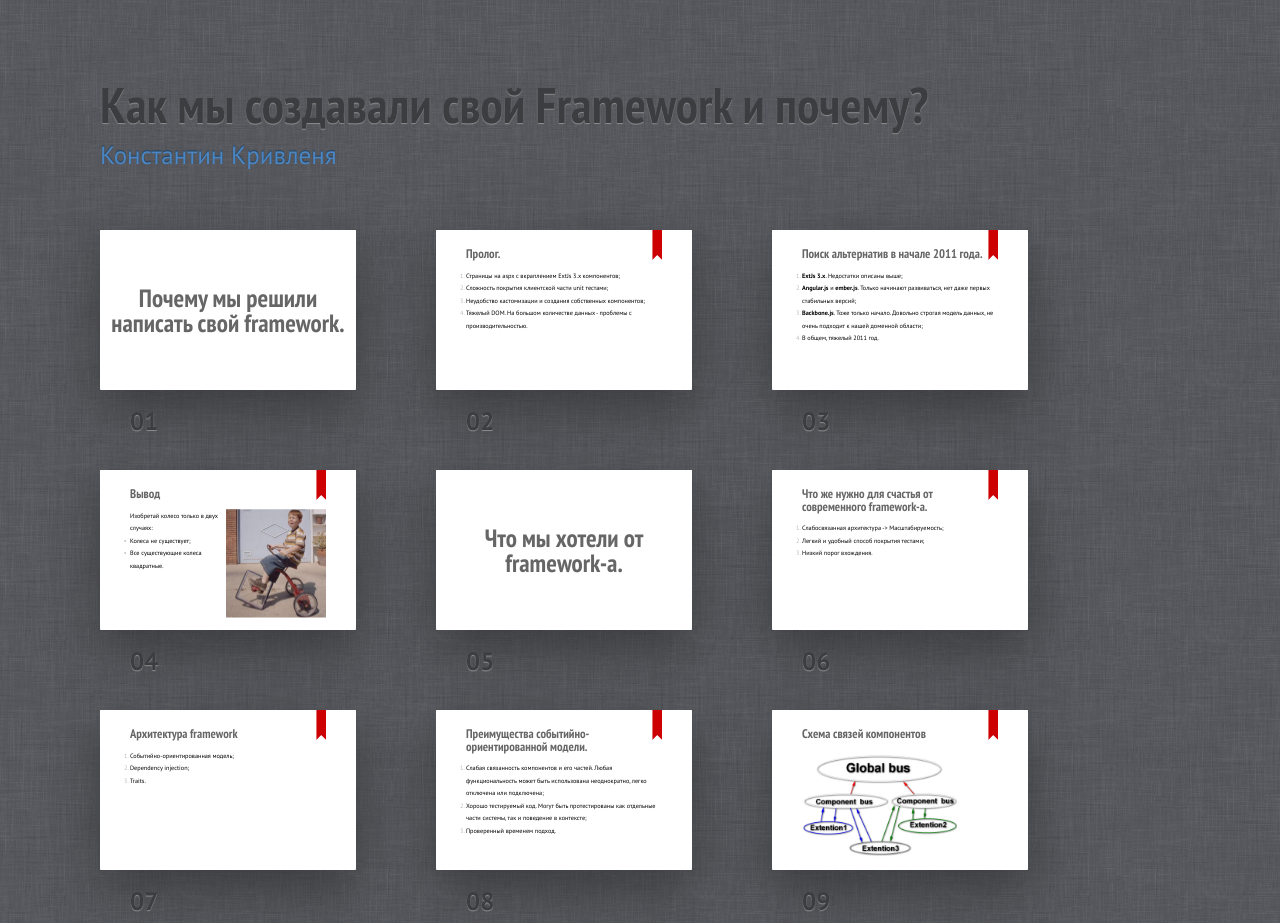
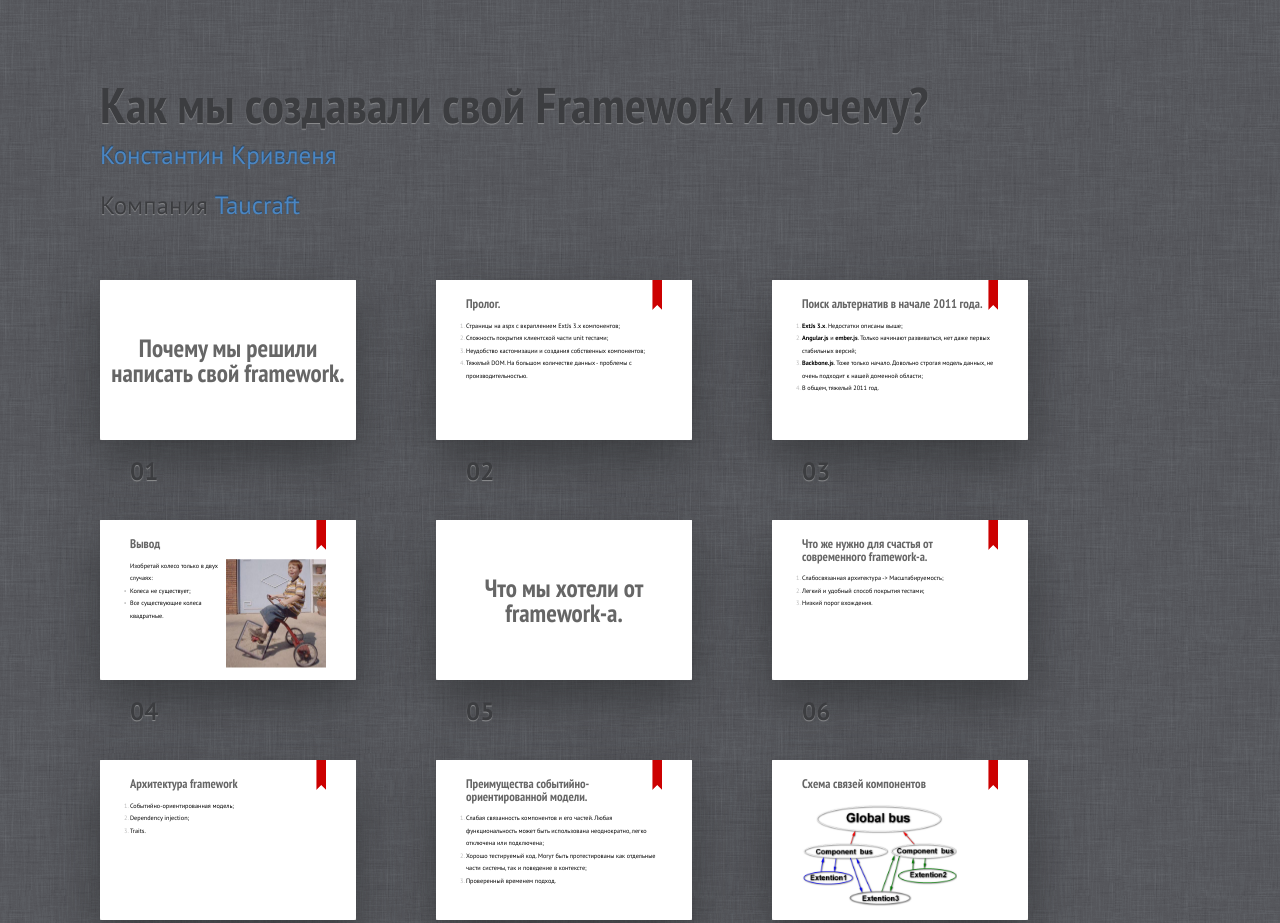
Before and after one commit to Mavrin/tauPresentation, a plain HTML site: page index.html in a window 1280 px wide. Shown: the top 923 px of the page. Drawn offline with Linux system fonts and the light colour scheme.

Commit message:
add contacts

```diff
--- a/index.html
+++ b/index.html
@@ -12,6 +12,7 @@
     <h1>Как мы создавали свой Framework и почему?</h1>
 
     <p><a href="https://twitter.com/krivlenia">Константин Кривленя</a></p>
+    <p>Компания <a href="http://www.targetprocess.com/">Taucraft</a></p>
 </header>
 <section class="slide shout">
     <div>
```
